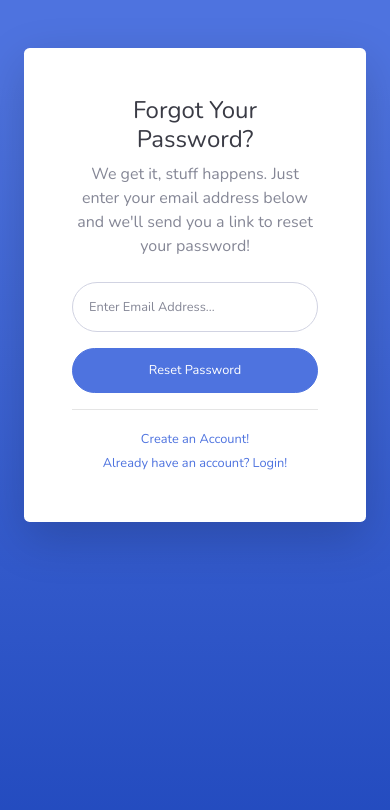
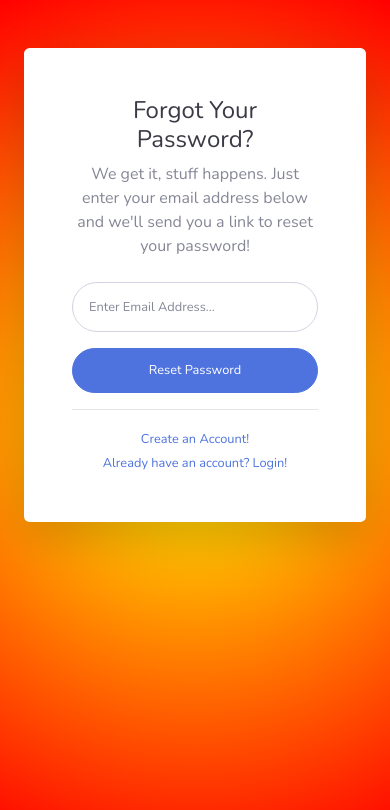
Before and after one commit to manoelribeiro2003/Projeto-Amber-Live, a PHP site: page /forgot-password.html in a window 390 px wide. Shown: the top 810 px of the page. Run offline with PHP 8.4, Linux system fonts and the light colour scheme.

Commit message:
alterado registro e senha

```diff
--- a/home/forgot-password.html
+++ b/home/forgot-password.html
@@ -20,9 +20,15 @@
     <!-- Custom styles for this template-->
     <link href="css/sb-admin-2.min.css" rel="stylesheet">
 
+    <style>
+        .grad {
+            background-image: radial-gradient(circle, yellow, red);
+        }
+    </style>
+
 </head>
 
-<body class="bg-gradient-primary">
+<body class="grad">
 
     <div class="container">
 
@@ -35,7 +41,7 @@
                     <div class="card-body p-0">
                         <!-- Nested Row within Card Body -->
                         <div class="row">
-                            <div class="col-lg-6 d-none d-lg-block bg-password-image"></div>
+                            <div class="col-lg-4 d-none d-lg-block "><img src="../imagens/Pin-HappyAnim.gif" width="400" height="400"></div>
                             <div class="col-lg-6">
                                 <div class="p-5">
                                     <div class="text-center">
--- a/home/index.php
+++ b/home/index.php
@@ -333,7 +333,7 @@ if (isset($_SESSION['logado'])) {
                                         ');
                                 }else {
                                     echo('
-                                        <a class="dropdown-item" href="#">
+                                        <a class="dropdown-item" href="register.html">
                                             <i class="fas fa-user fa-sm fa-fw mr-2 text-gray-400"></i>
                                             Criar Conta
                                         </a>
--- a/home/php/conexao.php
+++ b/home/php/conexao.php
@@ -1,6 +1,6 @@
 <?php
 include_once("cores.php");
-$conn = new Mysqli('localhost','root','','amberlive');
+$conn = new Mysqli('localhost','root','','amber_live');
 
 if ($conn->connect_error) {
     echo('Erro ao conectar-se ao banco de dados'.$conn->connect_error);
--- a/home/register.html
+++ b/home/register.html
@@ -36,7 +36,7 @@
             <div class="card-body p-0">
                 <!-- Nested Row within Card Body -->
                 <div class="row">
-                    <div class="col-lg-4 d-none d-lg-block "><img src="../imagens/amber.gif" width="400" height="400"></div>
+                    <div class="col-lg-4 d-none d-lg-block "><img src="../imagens/Pin-HappyAnim.gif" width="400" height="400"></div>
                     <div class="col-lg-7">
                         <div class="p-5">
                             <div class="text-center">
```
Also changed, not shown: home/login.php (renamed from home/login.html), imagens/Facepalm.png (added), imagens/aviso.png (added), imagens/aviso2.png (added).
